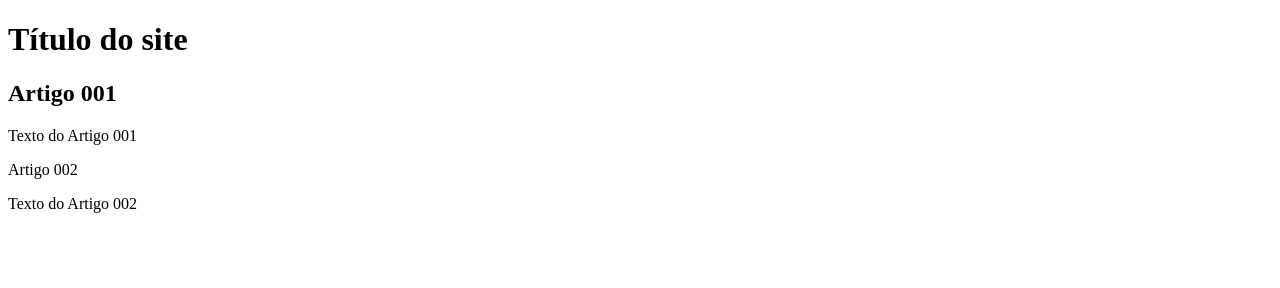
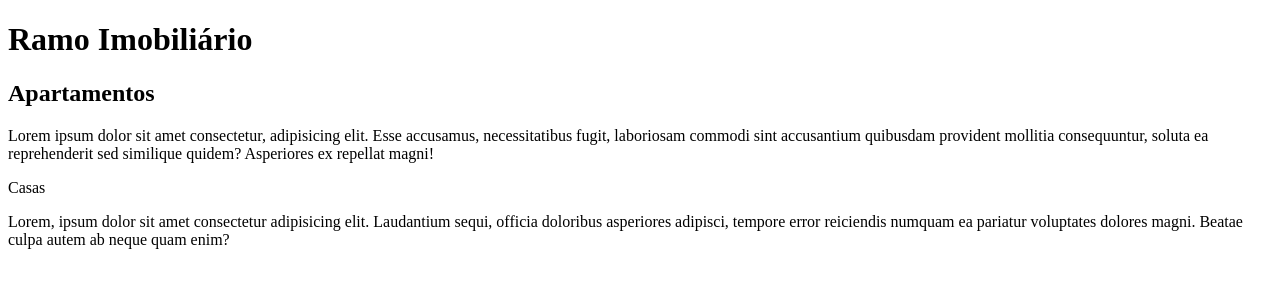
Before and after one commit to LeSavoy/projeto-site, a plain HTML site: page index.html in a window 1280 px wide. Drawn offline with Linux system fonts and the light colour scheme.

Commit message:
comecei a escrever o conteúdo

```diff
--- a/index.html
+++ b/index.html
@@ -9,14 +9,14 @@
 <body>
     <main>
       <header>
-        <h1>Título do site</h1>
+        <h1>Ramo Imobiliário</h1>
       </header>
       <article>
-        <h2>Artigo 001</h2>
-        <p>Texto do Artigo 001</p>
+        <h2>Apartamentos</h2>
+        <p>Lorem ipsum dolor sit amet consectetur, adipisicing elit. Esse accusamus, necessitatibus fugit, laboriosam commodi sint accusantium quibusdam provident mollitia consequuntur, soluta ea reprehenderit sed similique quidem? Asperiores ex repellat magni!</p>
       </article>
-      <article>Artigo 002</article>
-      <p>Texto do Artigo 002</p>
+      <article>Casas</article>
+      <p>Lorem, ipsum dolor sit amet consectetur adipisicing elit. Laudantium sequi, officia doloribus asperiores adipisci, tempore error reiciendis numquam ea pariatur voluptates dolores magni. Beatae culpa autem ab neque quam enim?</p>
     </main>
 </body>
 </html>
```
